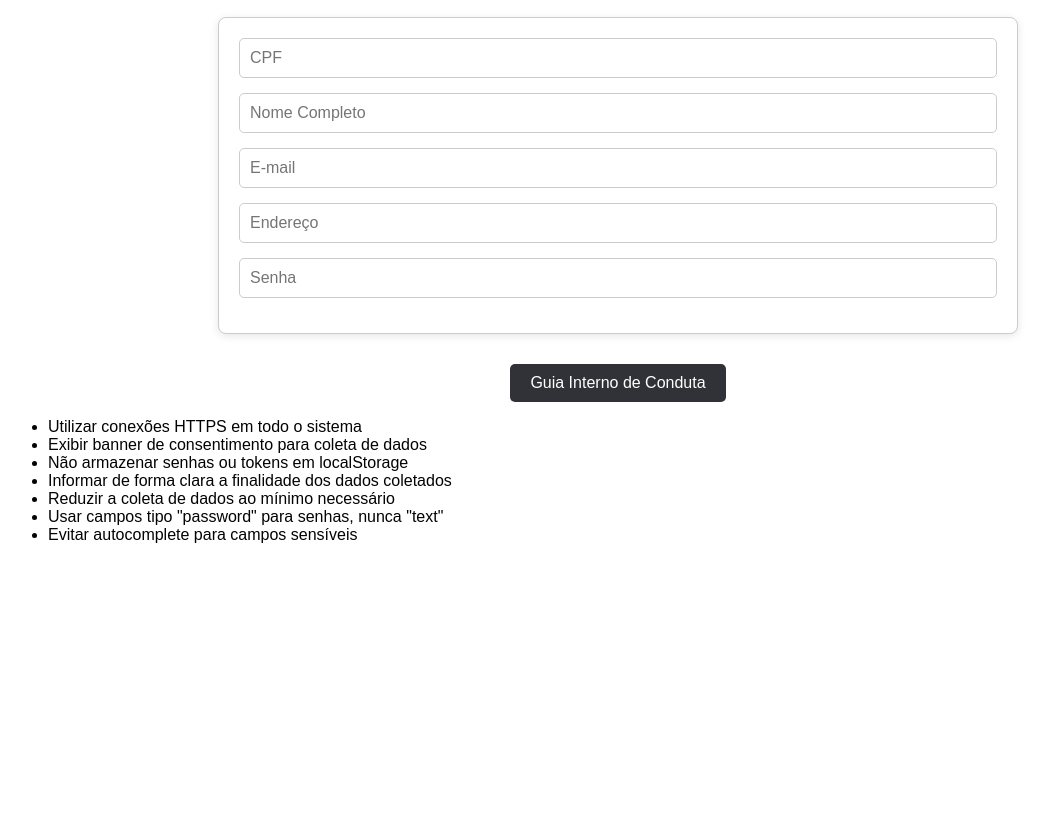
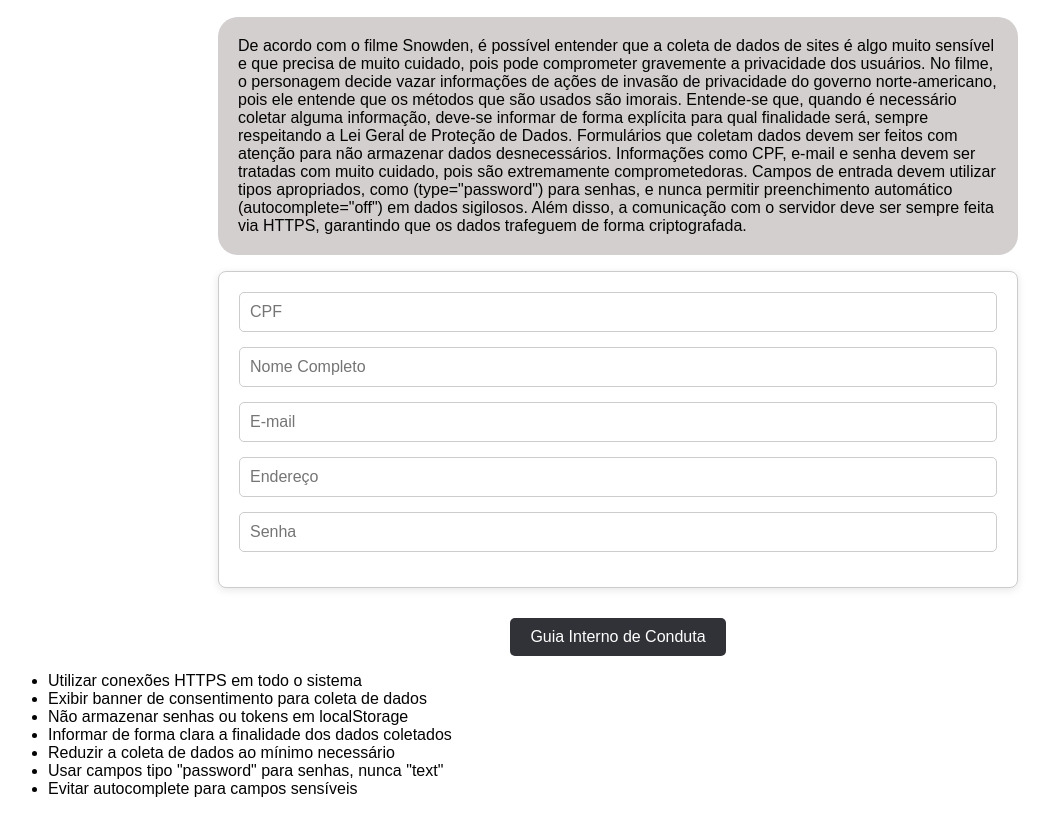
Before and after one commit to ArieledePaula/Snowden, a plain HTML site: page formulario.html in a window 1280 px wide. Shown: the part 81-916 px from the top of the page, without its empty margins (22-1071 px from the left). Before the commit the page ends 800 px from the top, so only its background shows below. Drawn offline with Linux system fonts and the light colour scheme.

Commit message:
Adicioando Texto Snowden e Estilizando

```diff
--- a/formulario.html
+++ b/formulario.html
@@ -11,6 +11,10 @@
 
   <div class="container">
     <h2>Dados Sensíveis</h2>
+        <p class="texto">De acordo com o filme Snowden, é possível entender que a coleta de dados de sites é algo muito sensível e que precisa de muito cuidado, pois pode comprometer gravemente a privacidade dos usuários. No filme, o personagem decide vazar informações de ações de invasão de privacidade do governo norte-americano, pois ele entende que os métodos que são usados são imorais. Entende-se que, quando é necessário coletar alguma informação, deve-se informar de forma explícita para qual finalidade será, sempre respeitando a Lei Geral de Proteção de Dados.
+        Formulários que coletam dados devem ser feitos com atenção para não armazenar dados desnecessários. Informações como CPF, e-mail e senha devem ser tratadas com muito cuidado, pois são extremamente comprometedoras.
+        Campos de entrada devem utilizar tipos apropriados, como (type="password") para senhas, e nunca permitir preenchimento automático (autocomplete="off") em dados sigilosos. Além disso, a comunicação com o servidor deve ser sempre feita via HTTPS, garantindo que os dados trafeguem de forma criptografada.
+        </p>
     <form>
       <!-- O campo CPF exige mais cuidado porque é a sua identidade -->
       <input type="text" name="cpf" placeholder="CPF">
--- a/main.css
+++ b/main.css
@@ -8,7 +8,7 @@ body {
 }
 
 .banner {
-    background-color: rgb(188, 188, 211);
+    background-color: rgb(212, 207, 207);
     padding: 20px;
     border: 1px solid #fcf4db;
     border-radius: 10px;
--- a/main.js
+++ b/main.js
@@ -4,6 +4,7 @@ function aceitar() {
 
 
 function Guia() {
+
     const guia = document.getElementById("guia");
     guia.style.display = guia.style.display === "block" ? "none" : "block";
   }
--- a/main1.css
+++ b/main1.css
@@ -9,6 +9,13 @@ body {
   .container {
     max-width: 800px;
     margin: auto;
+  }
+
+  .texto{
+    padding: 20px;
+    background-color: rgb(212, 207, 207);
+    border-radius: 20px;
+    border: #030303;
   }
 
   h2 {
```
